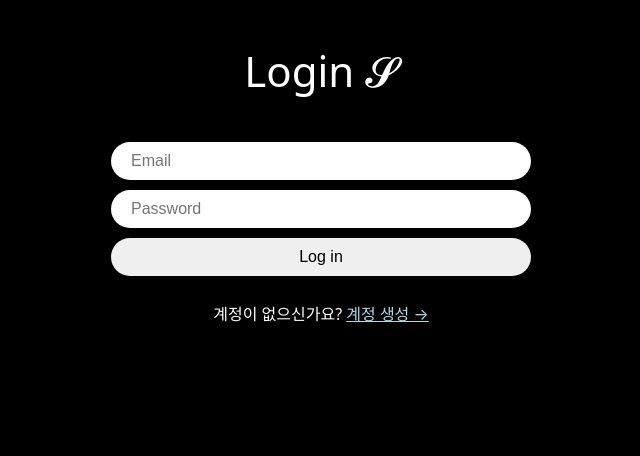
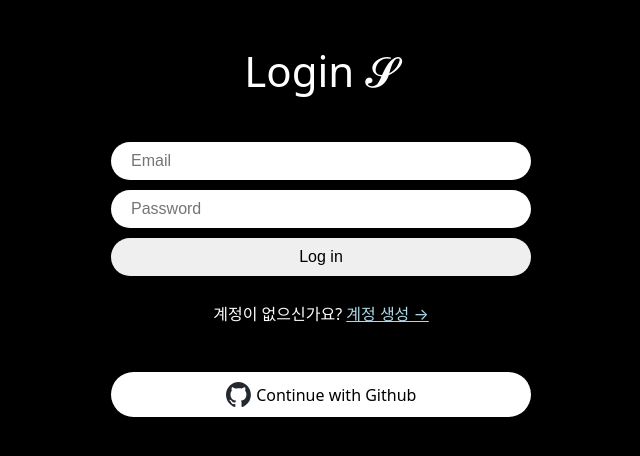
Before and after one commit to 99yang/switter, a React (Vite) app: page /login in a window 1280 px wide. Shown: the top 456 px of the page, without its empty margins (319-959 px from the left). Built offline with nearby package versions, Linux system fonts and the light colour scheme.

Commit message:
#3.5 github login

```diff
--- /dev/null
+++ b/src/components/github-btn.tsx
@@ -0,0 +1,45 @@
+import { GithubAuthProvider, signInWithPopup } from 'firebase/auth';
+import styled from 'styled-components';
+import { auth } from '../firebase';
+import { useNavigate } from 'react-router-dom';
+
+const Button = styled.span`
+  background-color: white;
+  color: black;
+  width: 100%;
+  font-weight: 500;
+  padding: 10px 20px;
+  margin-top: 50px;
+  border-radius: 50px;
+  border: 0;
+  display: flex;
+  gap: 5px;
+  align-items: center;
+  justify-content: center;
+  cursor: pointer;
+  &:hover {
+    opacity: 0.8;
+  }
+`;
+const Logo = styled.img`
+  height: 25px;
+`;
+
+export default function GithubButton() {
+  const navigate = useNavigate();
+  const onClick = async () => {
+    try {
+      const provider = new GithubAuthProvider();
+      await signInWithPopup(auth, provider);
+      navigate('/');
+    } catch (error) {
+      console.error(error);
+    }
+  };
+  return (
+    <Button onClick={onClick}>
+      <Logo src="/github-logo.svg" />
+      Continue with Github
+    </Button>
+  );
+}
--- a/src/routes/create-account.tsx
+++ b/src/routes/create-account.tsx
@@ -11,6 +11,7 @@
   Title,
   Wrapper,
 } from '../components/auth-components';
+import GithubButton from '../components/github-btn';
 
 export default function CreateAccount() {
   const navigate = useNavigate();
@@ -97,6 +98,7 @@
       <Switcher>
         이미 계정이 있으신가요? <Link to="/login">로그인 &rarr;</Link>
       </Switcher>
+      <GithubButton />
     </Wrapper>
   );
 }
--- a/src/routes/login.tsx
+++ b/src/routes/login.tsx
@@ -11,6 +11,7 @@
   Title,
   Wrapper,
 } from '../components/auth-components';
+import GithubButton from '../components/github-btn';
 
 export default function CreateAccount() {
   const navigate = useNavigate();
@@ -76,6 +77,7 @@
       <Switcher>
         계정이 없으신가요? <Link to="/create-account">계정 생성 &rarr;</Link>
       </Switcher>
+      <GithubButton />
     </Wrapper>
   );
 }
```
Also changed, not shown: public/github-logo.svg (added).
